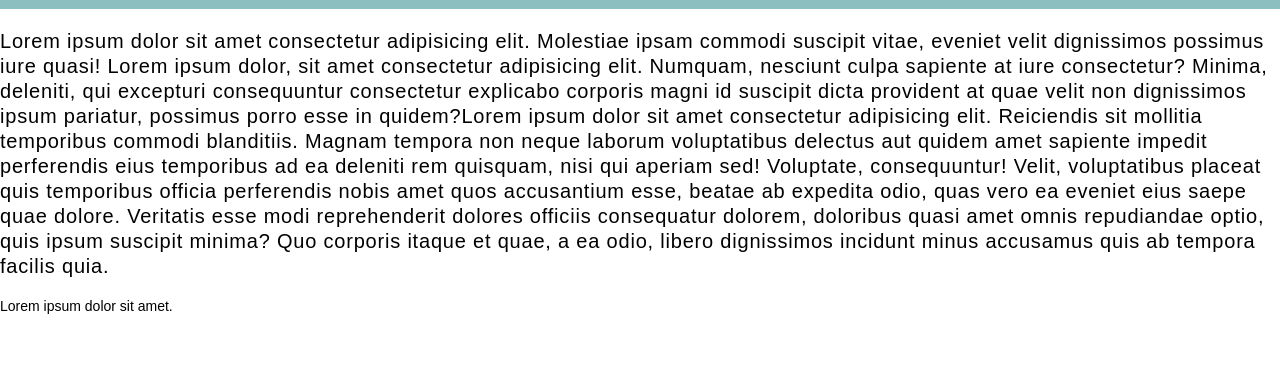
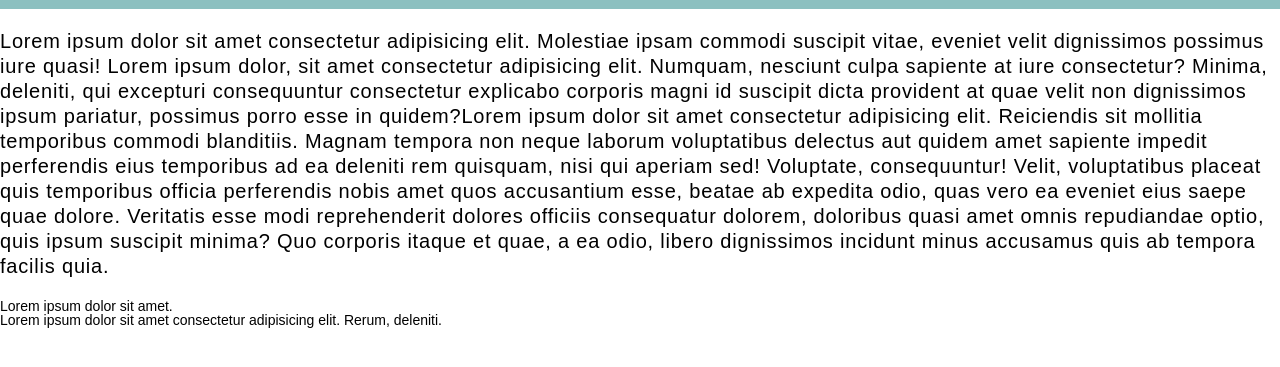
Before and after one commit to vovantais/Burger-menu, a plain HTML site: page index.html in a window 1280 px wide. Shown: the part 71-438 px from the top of the page. Drawn offline with Linux system fonts and the light colour scheme.

Commit message:
feat:add text second

```diff
--- a/index.html
+++ b/index.html
@@ -35,6 +35,7 @@
         <p>Lorem ipsum dolor sit amet consectetur adipisicing elit. Molestiae ipsam commodi suscipit vitae, eveniet velit dignissimos possimus iure quasi! Lorem ipsum dolor, sit amet consectetur adipisicing elit. Numquam, nesciunt culpa sapiente at iure consectetur? Minima, deleniti, qui excepturi consequuntur consectetur explicabo corporis magni id suscipit dicta provident at quae velit non dignissimos ipsum pariatur, possimus porro esse in quidem?Lorem ipsum dolor sit amet consectetur adipisicing elit. Reiciendis sit mollitia temporibus commodi blanditiis. Magnam tempora non neque laborum voluptatibus delectus aut quidem amet sapiente impedit perferendis eius temporibus ad ea deleniti rem quisquam, nisi qui aperiam sed! Voluptate, consequuntur! Velit, voluptatibus placeat quis temporibus officia perferendis nobis amet quos accusantium esse, beatae ab expedita odio, quas vero ea eveniet eius saepe quae dolore. Veritatis esse modi reprehenderit dolores officiis consequatur dolorem, doloribus quasi amet omnis repudiandae optio, quis ipsum suscipit minima? Quo corporis itaque et quae, a ea odio, libero dignissimos incidunt minus accusamus quis ab tempora facilis quia.</p>
       </div>
       <p>Lorem ipsum dolor sit amet.</p>
+      <p>Lorem ipsum dolor sit amet consectetur adipisicing elit. Rerum, deleniti.</p>
     </div>
   </div>
   </div>
```
